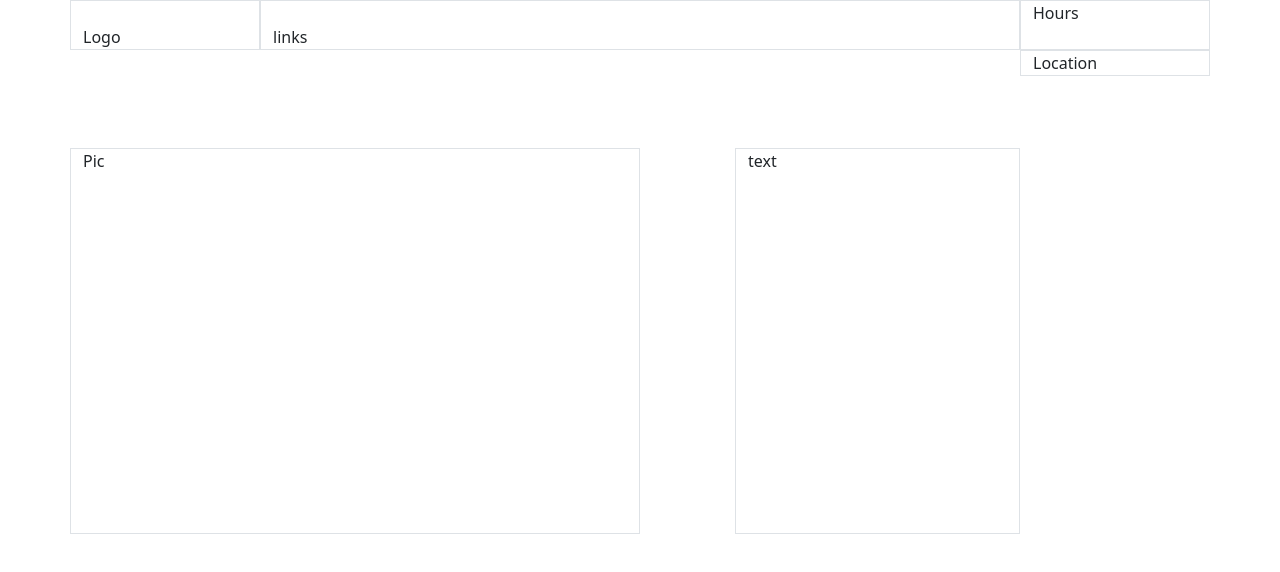
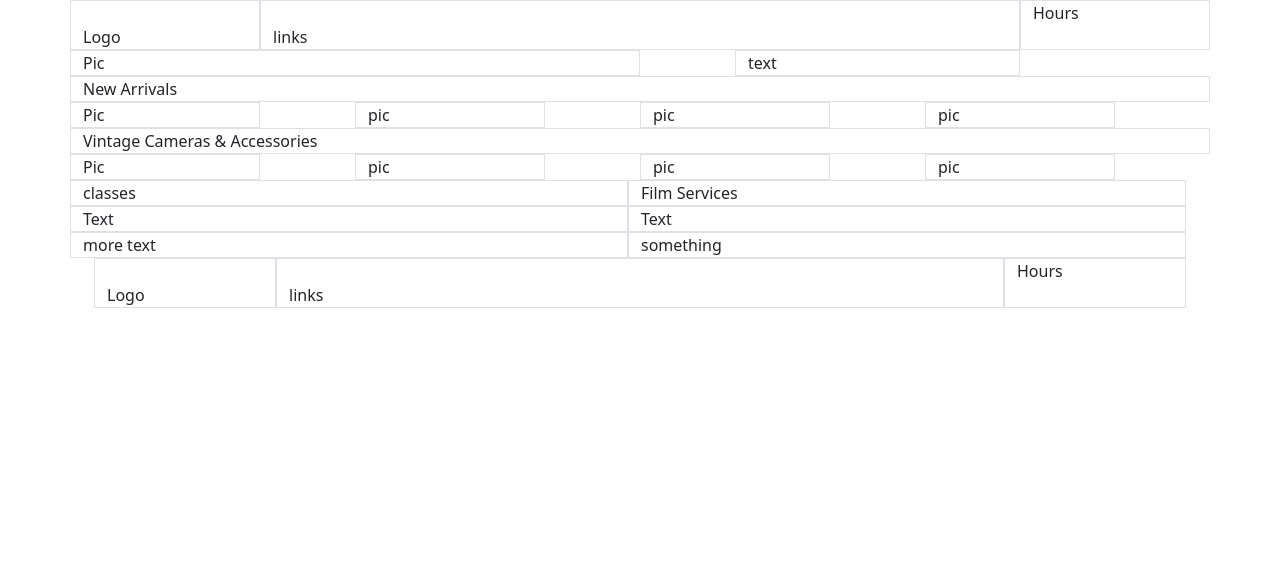
Before and after one commit to Julianlimon18/Julianlimon18.github.io, a plain HTML site: page index.html in a window 1280 px wide. Drawn offline with nearby package versions, Linux system fonts and the light colour scheme.

Commit message:
Update index.html

```diff
--- a/index.html
+++ b/index.html
@@ -10,8 +10,6 @@
   </head>
   <body>
 
-
-<!-- Top section start -->
 <div class="container">
   <div class="row">
     <div class="col-md-2 border">
@@ -27,29 +25,72 @@
   </div>
 
 <div class="container">
-  <div class="row justify-content-end">
-    <div class="col-md-2 border"> Location
+  <div class="row">
+    <div class="col-md-6 border"> Pic
+    </div>
+    <div class="col-md-3 border offset-md-1"> text
     </div>
   </div>
 </div>
-  <!-- top section end -->
 
-<!-- Blank empty space start -->
 <div class="container">
   <div class="row">
-    <div class="col-md-6">
-      <br><br><br>
+    <div class="col-md-12 border"> New Arrivals
     </div>
   </div>
 </div>
-<!-- Blank empty space end  -->
 
-<!-- Middle section start -->
 <div class="container">
   <div class="row">
-    <div class="col-md-6 border"> Pic<br><br><br><br><br><br><br><br><br><br><br><br><br><br><br><br>
+    <div class="col-md-2 border"> Pic
     </div>
-    <div class="col-md-3 border offset-md-1"> text
+    <div class="col-md-2 border offset-md-1">
+      pic
+    </div>
+    <div class="col-md-2 border offset-md-1">
+      pic
+    </div>
+  <div class="col-md-2 border offset-md-1"> pic
+</div>
+
+<div class="container">
+      <div class="row">
+        <div class="col-md-12 border"> Vintage Cameras & Accessories
+    </div>
+  </div>
+</div>
+
+<div class="container">
+  <div class="row">
+    <div class="col-md-2 border"> Pic
+        </div>
+    <div class="col-md-2 border offset-md-1"> pic
+        </div>
+    <div class="col-md-2 border offset-md-1"> pic
+        </div>
+    <div class="col-md-2 border offset-md-1"> pic
+        </div>
+
+<div class="row">
+    <div class="col-sm-6 col-md-5 col-lg-6 border">classes</div>
+        <div class="col-sm-6 col-md-5 offset-md-2 col-lg-6 offset-lg-0 border">Film Services</div>
+        <div class="col-sm-6 col-md-5 col-lg-6 border">Text</div>
+          <div class="col-sm-6 col-md-5 offset-md-2 col-lg-6 offset-lg-0 border">Text</div>
+          <div class="col-sm-6 col-md-5 col-lg-6 border">more text</div>
+              <div class="col-sm-6 col-md-5 offset-md-2 col-lg-6 offset-lg-0 border">something</div>
+          </div>
+        </div>
+
+        <div class="container">
+          <div class="row">
+            <div class="col-md-2 border">
+              <br>Logo
+                </div>
+              <div class="col-md-8 border">
+                <br>links
+              </div>
+              <div class="col-md-2 border">
+                Hours
               </div>
             </div>
           </div>
@@ -58,6 +99,10 @@
 
 
 
+
+
+
+
     <script src="https://cdn.jsdelivr.net/npm/bootstrap@5.1.3/dist/js/bootstrap.bundle.min.js" integrity="sha384-ka7Sk0Gln4gmtz2MlQnikT1wXgYsOg+OMhuP+IlRH9sENBO0LRn5q+8nbTov4+1p" crossorigin="anonymous"></script>
   </body>
 </html>
```
Lines whose indentation alone changed are shown as unchanged.
